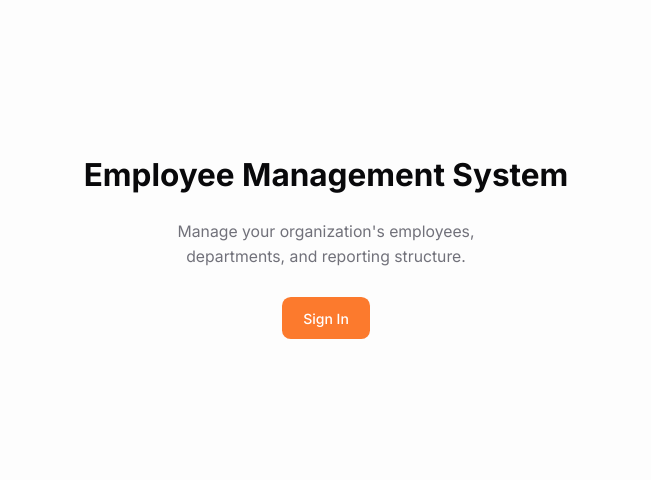
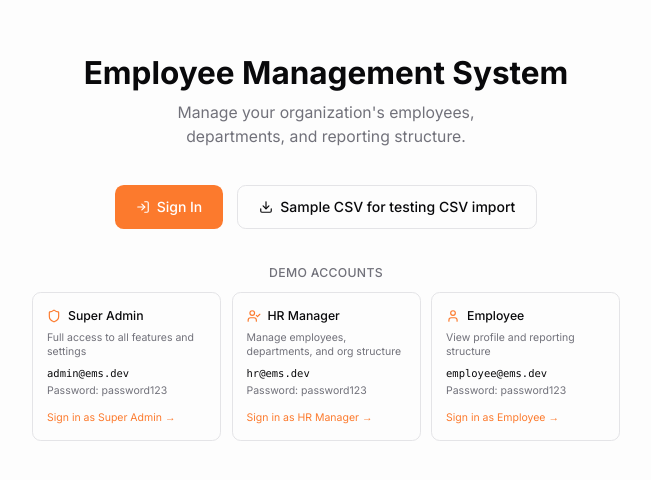
Before and after one commit to xonoxc/ems-next, a Next.js app: page / in a window 1280 px wide. Shown: the part 152-632 px from the top of the page, without its empty margins (314-965 px from the left). Built offline with nearby package versions, Linux system fonts and the light colour scheme.

Commit message:
chore(login):added_login_helpers

```diff
--- a/app/(auth)/login/page.tsx
+++ b/app/(auth)/login/page.tsx
@@ -4,7 +4,7 @@ import { useForm } from "react-hook-form"
 import { zodResolver } from "@hookform/resolvers/zod"
 import { LoginSchema, type LoginInput } from "@/features/auth/schemas"
 import { useSession } from "@/features/auth/hooks"
-import { useRouter } from "next/navigation"
+import { useRouter, useSearchParams } from "next/navigation"
 import { useEffect } from "react"
 import { useState } from "react"
 import { toast } from "sonner"
@@ -16,6 +16,7 @@ import { Button } from "@/components/ui/button"
 
 export default function LoginPage() {
    const router = useRouter()
+   const searchParams = useSearchParams()
    const { session, isPending: sessionLoading, signIn } = useSession()
    const [isSubmitting, setIsSubmitting] = useState(false)
 
@@ -25,6 +26,10 @@ export default function LoginPage() {
       formState: { errors },
    } = useForm<LoginInput>({
       resolver: zodResolver(LoginSchema),
+      defaultValues: {
+         email: searchParams.get("email") ?? "",
+         password: searchParams.get("password") ?? "",
+      },
    })
 
    useEffect(() => {
--- a/app/page.tsx
+++ b/app/page.tsx
@@ -1,20 +1,89 @@
 import Link from "next/link"
+import { Download, LogIn, Shield, UserCheck, User } from "lucide-react"
+
+const demoAccounts = [
+   {
+      email: "admin@ems.dev",
+      password: "password123",
+      role: "Super Admin",
+      icon: Shield,
+      description: "Full access to all features and settings",
+   },
+   {
+      email: "hr@ems.dev",
+      password: "password123",
+      role: "HR Manager",
+      icon: UserCheck,
+      description: "Manage employees, departments, and org structure",
+   },
+   {
+      email: "employee@ems.dev",
+      password: "password123",
+      role: "Employee",
+      icon: User,
+      description: "View profile and reporting structure",
+   },
+]
 
 export default function Home() {
    return (
-      <div className="flex flex-col flex-1 items-center justify-center min-h-screen bg-background">
-         <main className="flex flex-col items-center gap-8 text-center px-4">
-            <h1 className="text-4xl font-bold text-foreground">Employee Management System</h1>
-            <p className="text-lg text-muted-foreground max-w-md">
-               Manage your organization&apos;s employees, departments, and reporting structure.
-            </p>
+      <div className="flex flex-col flex-1 items-center justify-center min-h-screen bg-background px-4 py-12">
+         <main className="flex flex-col items-center gap-10 max-w-2xl w-full">
+            <div className="text-center space-y-3">
+               <h1 className="text-4xl font-bold text-foreground">Employee Management System</h1>
+               <p className="text-lg text-muted-foreground max-w-md mx-auto">
+                  Manage your organization&apos;s employees, departments, and reporting structure.
+               </p>
+            </div>
+
             <div className="flex gap-4">
                <Link
                   href="/login"
-                  className="px-6 py-3 bg-primary text-primary-foreground rounded-lg font-medium hover:bg-primary/90 transition-colors"
+                  className="px-6 py-3 bg-primary text-primary-foreground rounded-lg font-medium hover:bg-primary/90 transition-colors inline-flex items-center gap-2"
                >
+                  <LogIn className="size-4" />
                   Sign In
                </Link>
+               <a
+                  href="/sample-employees.csv"
+                  className="px-6 py-3 border border-border rounded-lg font-medium hover:bg-muted transition-colors inline-flex items-center gap-2"
+               >
+                  <Download className="size-4" />
+                  Sample CSV for testing CSV import
+               </a>
+            </div>
+
+            <div className="w-full space-y-3">
+               <h2 className="text-sm font-medium text-muted-foreground text-center uppercase tracking-wide">
+                  Demo Accounts
+               </h2>
+               <div className="grid gap-3 sm:grid-cols-3">
+                  {demoAccounts.map(account => {
+                     const Icon = account.icon
+                     return (
+                        <div
+                           key={account.email}
+                           className="border border-border rounded-lg p-4 space-y-2"
+                        >
+                           <div className="flex items-center gap-2">
+                              <Icon className="size-4 text-primary" />
+                              <span className="font-medium text-sm">{account.role}</span>
+                           </div>
+                           <p className="text-xs text-muted-foreground">{account.description}</p>
+                           <div className="space-y-1 text-xs">
+                              <p className="font-mono text-foreground">{account.email}</p>
+                              <p className="text-muted-foreground">Password: {account.password}</p>
+                           </div>
+                           <Link
+                              href={`/login?email=${encodeURIComponent(account.email)}&password=${encodeURIComponent(account.password)}`}
+                              className="text-xs text-primary hover:underline inline-block mt-1"
+                           >
+                              Sign in as {account.role} →
+                           </Link>
+                        </div>
+                     )
+                  })}
+               </div>
             </div>
          </main>
       </div>
--- a/features/employees/api/api-client.ts
+++ b/features/employees/api/api-client.ts
@@ -33,6 +33,7 @@ export const EmployeeApiClient = {
       if (params.search) searchParams.set("search", params.search)
       if (params.department) searchParams.set("department", params.department)
       if (params.status) searchParams.set("status", params.status)
+      if (params.role) searchParams.set("role", params.role)
       if (params.sortBy) searchParams.set("sortBy", params.sortBy)
       if (params.sortOrder) searchParams.set("sortOrder", params.sortOrder)
 
--- a/proxy.ts
+++ b/proxy.ts
@@ -10,7 +10,7 @@ function isPublicPath(pathname: string): boolean {
 export function proxy(request: NextRequest) {
    const { pathname } = request.nextUrl
 
-   if (pathname.startsWith("/_next/")) {
+   if (pathname.startsWith("/_next/") || pathname.includes(".")) {
       return NextResponse.next()
    }
 
```
Also changed, not shown: public/sample-employees.csv (added), 1 other file (tests, documents, lock files or other folders).
